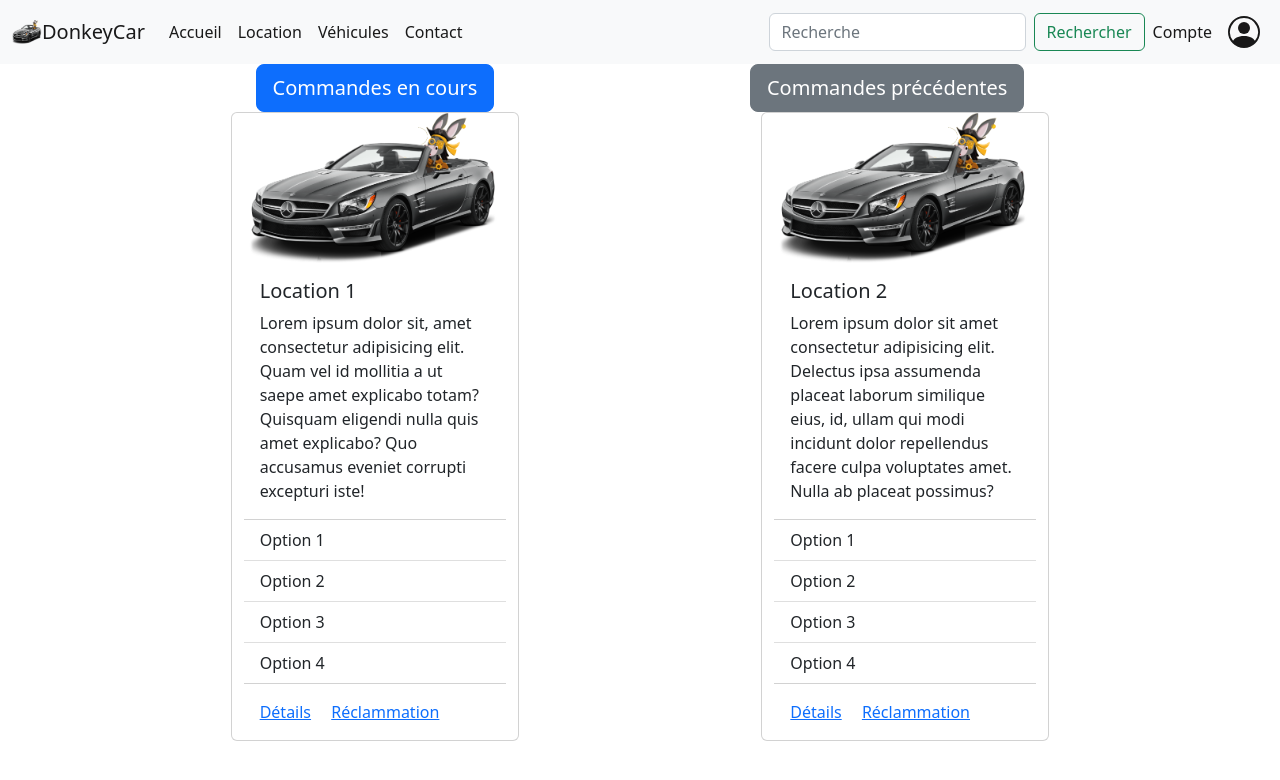
After one commit to Peschard-Francois/DonkeyCar, a PHP site: page /useraccount.php in a window 1280 px wide. The commit adds this page. Shown: the top 780 px of the page. Run offline with PHP 8.4, Linux system fonts and the light colour scheme.

Commit message:
useraccount work in progress + some header updates

```diff
--- a/include/header.php
+++ b/include/header.php
@@ -38,7 +38,7 @@
                 </form>
                 <ul class="navbar-nav mb-2 mb-lg-0">
                     <li class="nav-item">
-                        <a class="nav-link active" href="#">Compte</a>
+                        <a class="nav-link active" href="/useraccount.php">Compte</a>
                     </li>
                 </ul>
                 <ul class="navbar-nav mb-2 mb-lg-0">
--- /dev/null
+++ b/useraccount.php
@@ -0,0 +1,60 @@
+<?php
+
+include './include/header.php';
+
+?>
+
+<!DOCTYPE html>
+<html lang="en">
+
+<head>
+    <meta charset="UTF-8">
+    <meta http-equiv="X-UA-Compatible" content="IE=edge">
+    <meta name="viewport" content="width=device-width, initial-scale=1.0">
+    <title>Compte Utilisateur</title>
+    <link href="https://cdn.jsdelivr.net/npm/bootstrap@5.2.0-beta1/dist/css/bootstrap.min.css" rel="stylesheet" integrity="sha384-0evHe/X+R7YkIZDRvuzKMRqM+OrBnVFBL6DOitfPri4tjfHxaWutUpFmBp4vmVor" crossorigin="anonymous">
+</head>
+
+<body>
+    <div class="d-flex justify-content-evenly">
+        <button type="button" class="btn btn-primary btn-lg">Commandes en cours</button>
+        <button type="button" class="btn btn-secondary btn-lg">Commandes précédentes</button>
+    </div>
+    <div class="row d-flex justify-content-evenly">
+        <div class="card col-sm-6" style="width: 18rem;">
+            <img src="/donkeycar.png" class="card-img-top" alt="...">
+            <div class="card-body">
+                <h5 class="card-title">Location 1</h5>
+                <p class="card-text">Lorem ipsum dolor sit, amet consectetur adipisicing elit. Quam vel id mollitia a ut saepe amet explicabo totam? Quisquam eligendi nulla quis amet explicabo? Quo accusamus eveniet corrupti excepturi iste!</p>
+            </div>
+            <ul class="list-group list-group-flush">
+                <li class="list-group-item">Option 1</li>
+                <li class="list-group-item">Option 2</li>
+                <li class="list-group-item">Option 3</li>
+                <li class="list-group-item">Option 4</li>
+            </ul>
+            <div class="card-body">
+                <a href="#" class="card-link">Détails</a>
+                <a href="#" class="card-link">Réclammation</a>
+            </div>
+        </div>
+        <div class="card col-sm-6" style="width: 18rem;">
+            <img src="/donkeycar.png" class="card-img-top" alt="...">
+            <div class="card-body">
+                <h5 class="card-title">Location 2</h5>
+                <p class="card-text">Lorem ipsum dolor sit amet consectetur adipisicing elit. Delectus ipsa assumenda placeat laborum similique eius, id, ullam qui modi incidunt dolor repellendus facere culpa voluptates amet. Nulla ab placeat possimus?</p>
+            </div>
+            <ul class="list-group list-group-flush">
+                <li class="list-group-item">Option 1</li>
+                <li class="list-group-item">Option 2</li>
+                <li class="list-group-item">Option 3</li>
+                <li class="list-group-item">Option 4</li>
+            </ul>
+            <div class="card-body">
+                <a href="#" class="card-link">Détails</a>
+                <a href="#" class="card-link">Réclammation</a>
+            </div>
+        </div>
+</body>
+
+</html>
```
